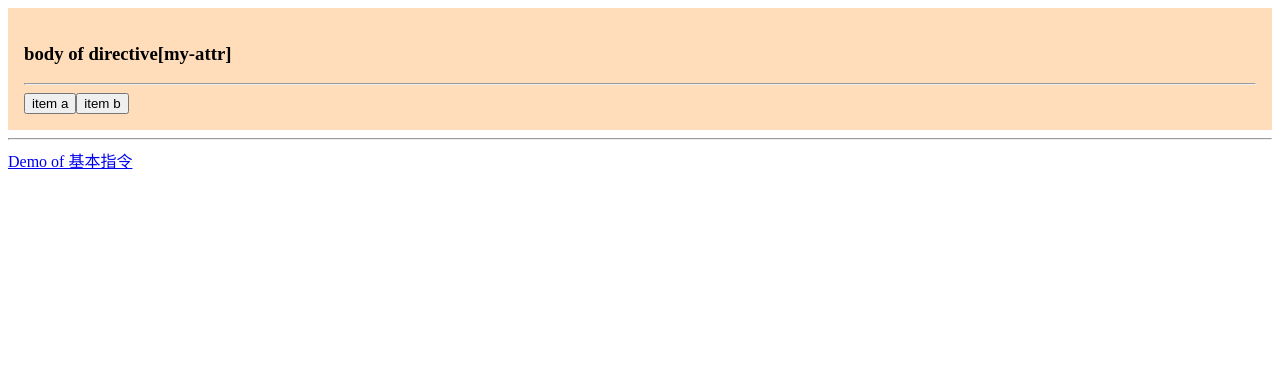
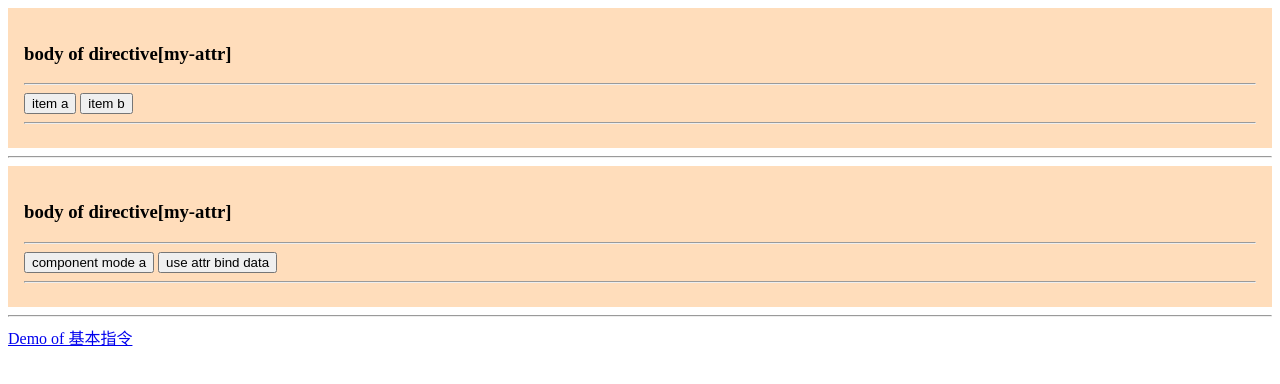
Before and after one commit to linjianhong/dj-tpl, a plain HTML site: page docs/user-directive.html in a window 1280 px wide. Drawn offline with Linux system fonts and the light colour scheme.

Commit message:
自定义指令：支持标签模式，数据固定使用 attr 属性传递

```diff
--- a/docs/user-directive.html
+++ b/docs/user-directive.html
@@ -14,15 +14,20 @@
       color: #808;
     }
 
-    [my-attr] {
+    my-attr,[my-attr] {
       background: #fdb;
       padding: 1em;
+      display: block;
     }
   </style>
 </head>
 
 <body>
-  <div id="test" my-attr="userData"></div>
+  <div id="test">
+    <div my-attr="userData"></div>
+    <hr>
+    <my-attr attr="componentData"></my-attr>
+  </div>
   <hr>
   <div>
     <a href="."> Demo of 基本指令</a>
@@ -36,16 +41,20 @@
           <h3>body of directive[my-attr]</h3>
           <hr>
           <button dj-click="click1()">{{myData.a||'a, no data'}}</button>
-          <button dj-click="click2()">{{myData.b||'b, no data'}}</button>`,
+          <button dj-click="click2()">{{myData.b||'b, no data'}}</button>
+          <hr>
+          <div>{{prompt}}</div>`,
         link: (scope, elememt, parser, directive, vDom) => {
           scope.$watch(parser, newValue => {
             scope.myData = newValue;
           });
           scope.click1 = () => {
             console.log("click item a", scope);
+            scope.prompt = "You click item a!"
           }
           scope.click2 = () => {
             console.log("click item b", scope);
+            scope.prompt = "Item b click, well done!"
           }
         }
       });
@@ -55,6 +64,7 @@
       DJ.parse(dom, {
         link: scope => {
           scope.userData = { a: "item a", b: "item b" };
+          scope.componentData = { a: "component mode a", b: "use attr bind data" };
         }
       });
     })(window, DJ);
--- a/src/dj-tpl.js
+++ b/src/dj-tpl.js
@@ -34,8 +34,6 @@
             dst[key] = new Date(src.valueOf());
           } else if (isRegExp(src)) {
             dst[key] = new RegExp(src);
-          } else if (src.nodeName) {
-            dst[key] = src.cloneNode(true);
           } else {
             if (!isObject(dst[key])) dst[key] = isArray(src) ? [] : {};
             baseExtend(dst[key], [src], true);
@@ -516,8 +514,8 @@
    * 虚拟Dom类
    * @member {CVirtureDom} parent  父节点
    * @member {[CVirtureDom]} children  所有后代节点
-   * @member {string} nodeName 节点类型，同DOM元素
-   * @member {Object} nodeValue nodeName=="#text"时有效，可能含有文本绑定配置
+   * @member {ObjectCompile} nodeName 节点类型，同DOM元素
+   * @member {ObjectCompile} nodeValue nodeName=="#text"时有效，可能含有文本绑定配置
    * @member {[Object]} attributes 节点属性数组，每项均可能含有指令或文本绑定配置
    * @member {Object} vElements 虚拟Dom信息，可用于直接显示，可根据 document.body.contains(element) 识别是否在 body 中
    *     @property {HTMLElement} elememt 普通节点（非for/if）时，有此属性
@@ -551,9 +549,12 @@
      * @param {HTMLElement} dom
      */
     parseSelfFrom: function (dom) {
-      this.nodeName = dom.nodeName;
+      this.nodeName = { nodeName: true, name: dom.nodeName.toLowerCase() };
       this.nodeValue = { value: dom.nodeValue };
-      this.attributes = [].map.call(dom.attributes || [], attr => ({ name: attr.name, value: attr.value }));
+      this.attributes = [].map.call(dom.attributes || [], attr => {
+        if (attr.name == "attr") this.nodeName.value = attr.value;
+        return { name: attr.name, value: attr.value };
+      });
     },
 
     /**
@@ -565,7 +566,7 @@
       if (!dom.hasChildNodes()) return;
       var nodes = dom.childNodes;
       [].map.call(nodes || [], node => {
-        if (node.nodeName == "#text" && !node.nodeValue.trim()) return;
+        if (node.nodeName.name == "#text" && !node.nodeValue.name.trim()) return;
         var vd = new CVirtureDom(this);
         vd.parseSelfFrom(node);
         vd.parseChildrenFrom(node);
@@ -573,7 +574,7 @@
     },
 
     copyFrom: function (old) {
-      this.nodeName = old.nodeName;
+      this.nodeName = merge({}, old.nodeName);
       this.nodeValue = merge({}, old.nodeValue);
       this.attributes = merge([], old.attributes);
       this.children = [];
@@ -590,16 +591,17 @@
     show: function (rootDom, scope) {
       rootDom.innerHTML = "";
       var childScope = scope;
-      this.attributes.map(attr => {
+      this.attributes.concat(this.nodeName).map(attr => {
         var compile = attr.compile;
         if (!compile) {
           rootDom.setAttribute(attr.name, attr.value);
         }
         else if (compile.type == "Directive") {
-          // elememt.setAttribute(attr.name, attr.value);
+          attr.value && rootDom.setAttribute(attr.name, attr.value);
           var link = compile.directive.link;
           childScope = compile.scope || childScope;
           link && link(compile.scope || scope, rootDom, compile.parser, compile.directive, this);
+          compile.scope && compile.scope.apply();
         } else if (compile.type == "TextBind") {
           CVirtureDom.showTextBind(attr, scope, newValue => rootDom.setAttribute(attr.name, newValue));
         } else {
@@ -625,13 +627,13 @@
       if (this.compileIf(scope) !== false) return;
       var templated = false;
       var childScope = scope;
-      this.attributes.map(attr => {
+      this.attributes.concat(this.nodeName).map(attr => {
         attr.compile = null;
         var directive = CVirtureDom.directiveList.find(directive => directive.name == attr.name);
         if (directive) {
           directive = directive.directive;
           if (isFunction(directive)) directive = directive(directive);
-          var parser = directive.parser && directive.parser(attr.value) || new CParser(attr.value);
+          var parser = directive.parser && directive.parser(attr.value) || new CParser(attr.value || "");
           if (directive.hasOwnProperty('template')) {
             if (templated) throw ("mulity template directive.");
             templated = true;
@@ -768,18 +770,18 @@
         comment.begin = comment.begin || document.createComment(comment.text + " begin");
         comment.end = comment.end || document.createComment(comment.text + " end");
         return [comment.begin, comment.end]
-      } else if (this.nodeName == "#text") {
+      } else if (this.nodeName.name == "#text") {
         vElements.elememt = vElements.elememt || document.createTextNode(this.nodeValue.value || "");
         return [vElements.elememt];
       } else {
-        vElements.elememt = vElements.elememt || document.createElement(this.nodeName);
+        vElements.elememt = vElements.elememt || document.createElement(this.nodeName.name);
         return [vElements.elememt];
       }
     },
 
     showSubElements: function (vd, elememt, scope) {
       if (vd.vElements.comment && vd.vElements.comment.text) return;
-      if (vd.nodeName == "#text") {
+      if (vd.nodeName.name == "#text") {
         CVirtureDom.showTextBind(vd.nodeValue, scope, newValue => elememt.nodeValue = newValue);
       }
       else {
```
